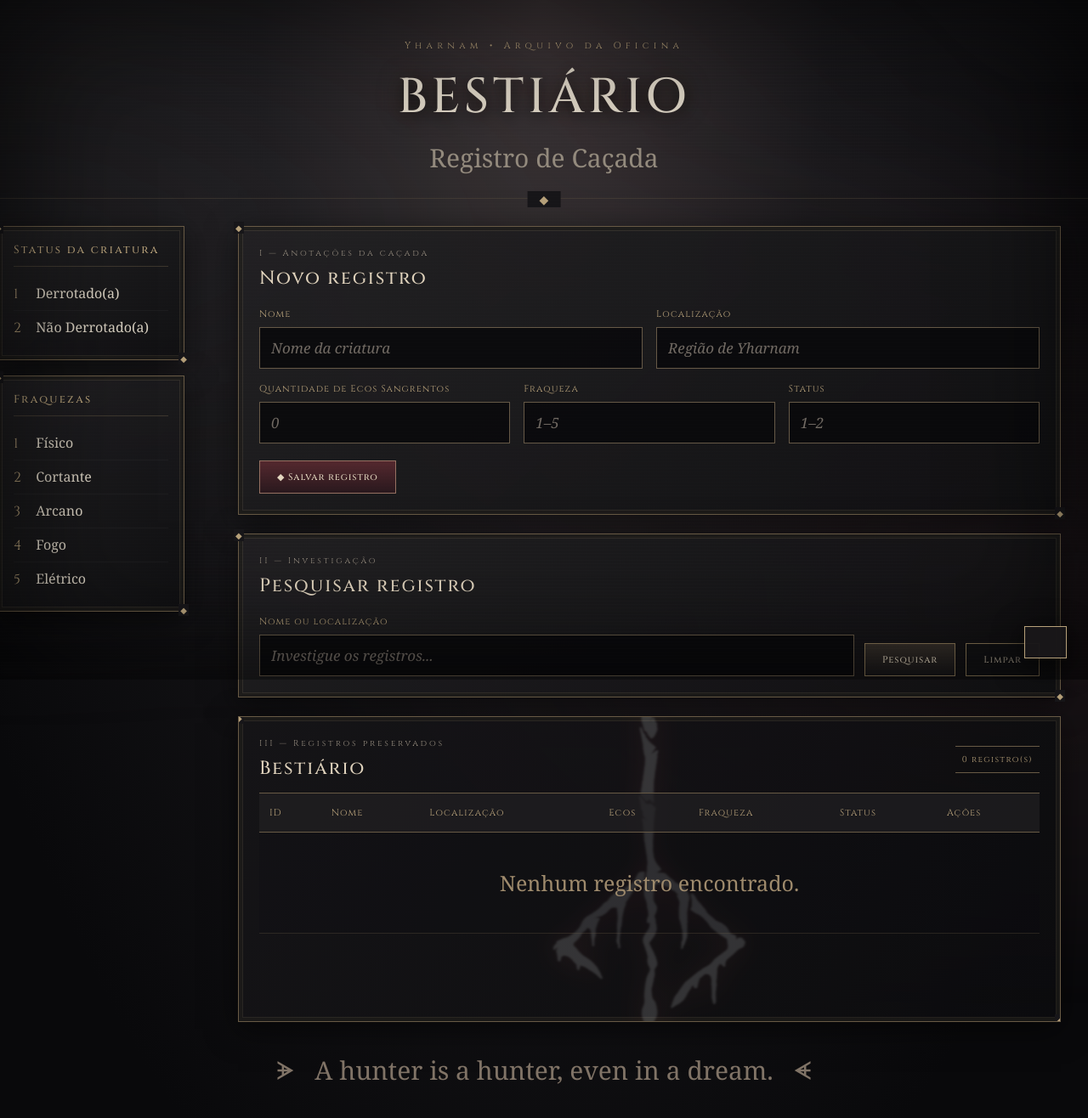
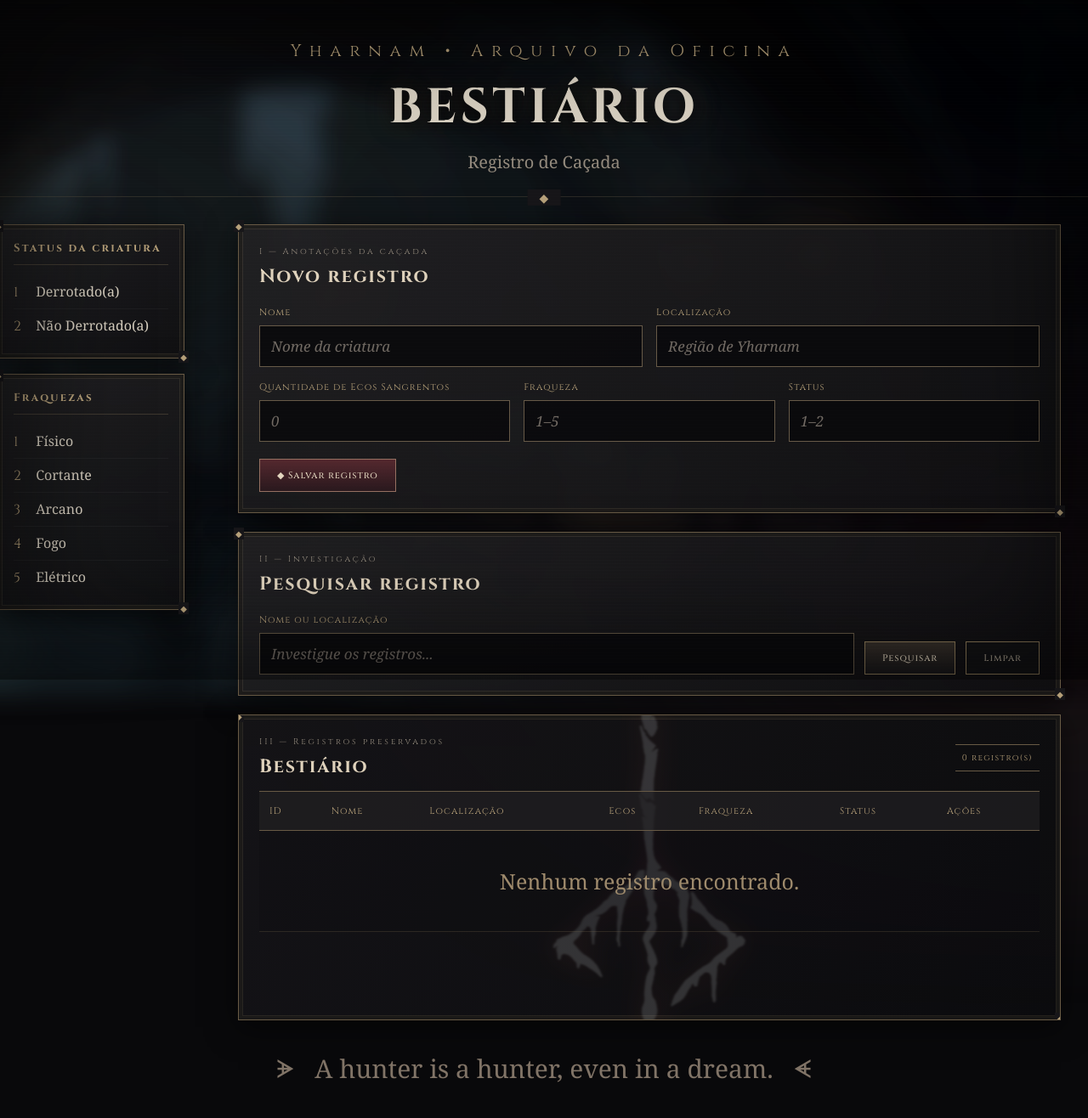
Before and after one commit to Zeolok/Bestiary-BB, a Node server app: page / in a window 1280 px wide. Shown: the whole page at 85% size. After the commit the page ends 1274 px from the top, so only its background shows below. Run offline with Node 20, Linux system fonts and the light colour scheme; data that the repository does not hold is empty; some web fonts are replaced.

Commit message:
Mais adições ao front-end
- background próprio
- animações
- ajustes

```diff
--- a/public/javascripts/bestiario.js
+++ b/public/javascripts/bestiario.js
@@ -1,16 +1,25 @@
 let timerMensagem;
+let timerFadeout;
 
 function mostrarMensagem(texto, erro = false) {
     const area = document.getElementById('mensagem');
 
+    clearTimeout(timerMensagem);
+    clearTimeout(timerFadeout);
+
     area.textContent = texto;
     area.classList.toggle('error', erro);
-
-    clearTimeout(timerMensagem);
+    area.style.opacity = '1';
 
     timerMensagem = setTimeout(() => {
-        area.textContent = '';
-    }, 6500);
+
+        area.style.opacity = '0';
+
+        timerFadeout = setTimeout(() => {
+            area.textContent = '';
+        }, 1500);
+
+    }, 5000);
 }
 
 const listaBestiario = Array.from(
--- a/public/stylesheets/style.css
+++ b/public/stylesheets/style.css
@@ -37,17 +37,37 @@
 body {
     margin: 0;
     min-height: 100vh;
+
     color: var(--ink);
     font: 17px 'IM Fell English', Georgia, serif;
 
-    background: radial-gradient(
-        ellipse at 50% 0%,
-        #383032 0%,
-        #171619 37%,
-        #09090b 85%
-    );
+    background: #09090b;
 
     overflow-x: hidden;
+
+    position: relative;
+    isolation: isolate;
+}
+
+body::after {
+    content: "";
+
+    position: fixed;
+    inset: 0;
+
+    background-image: url('/images/background.png');
+    background-size: cover;
+    background-position: center;
+    background-repeat: no-repeat;
+
+    filter: blur(12px) brightness(0.5);
+
+    transform: scale(1.05);
+
+    opacity: 0.8;
+
+    pointer-events: none;
+    z-index: -2;
 }
 
 body:before {
@@ -173,13 +193,14 @@ header:after {
     letter-spacing: .48em;
     color: var(--gold);
     margin: 0 0 15px;
+    font-size: 20px;
 }
 
 h1,
 h2,
 h3 {
     font-family: var(--serif);
-    font-weight: 500;
+    font-weight: 5000;
 }
 
 header h1 {
@@ -194,7 +215,7 @@ header h1 {
 
 header p:last-child {
     color: var(--muted);
-    font-size: 30px;
+    font-size: 20px;
     margin: 12px 0 0;
 }
 
@@ -591,7 +612,6 @@ button .spark {
     );
 }
 
-
 /* =========================================
    16. HUNTER'S MARK — MARCA-D'ÁGUA
 ========================================= */
@@ -612,6 +632,8 @@ button .spark {
 
     filter: drop-shadow(0 0 16px #9c4d48);
     color: #a16c60;
+
+    z-index: 1;
 }
 
 
@@ -622,7 +644,7 @@ button .spark {
 .archive-head,
 .table-wrap {
     position: relative;
-    z-index: 1;
+    z-index: 2;
 }
 
 .archive-head {
@@ -834,7 +856,8 @@ tbody tr.selected {
 
     font-size: 18px;
 
-    animation: appear .3s both;
+    opacity: 1;
+    transition: opacity 1.5s ease;
 }
 
 #mensagem.error {
@@ -967,24 +990,3 @@ dialog .botoes {
     }
 
 }
-
-
-/* =========================================
-   28. ACESSIBILIDADE — REDUÇÃO DE ANIMAÇÕES
-========================================= */
-
-@media (prefers-reduced-motion: reduce) {
-
-    *,
-    *:before,
-    *:after {
-        animation: none !important;
-        transition: none !important;
-        scroll-behavior: auto !important;
-    }
-
-    .ember {
-        display: none;
-    }
-
-}
--- a/views/index.ejs
+++ b/views/index.ejs
@@ -294,7 +294,7 @@
         ᗘ &nbsp; A hunter is a hunter, even in a dream. &nbsp; ᗛ
     </footer>
 
-    <div id="mensagem" role="status" aria-live="polite"> <%= cadastrado ? 'Registrado com sucesso, bom caçador.' : '' %> </div>
+    <div id="mensagem" role="status" aria-live="polite"><%= cadastrado ? 'Registrado com sucesso, bom caçador.' : '' %></div>
 
     <dialog id="confirmacao">
 
```
Also changed, not shown: public/images/background.png (added).
